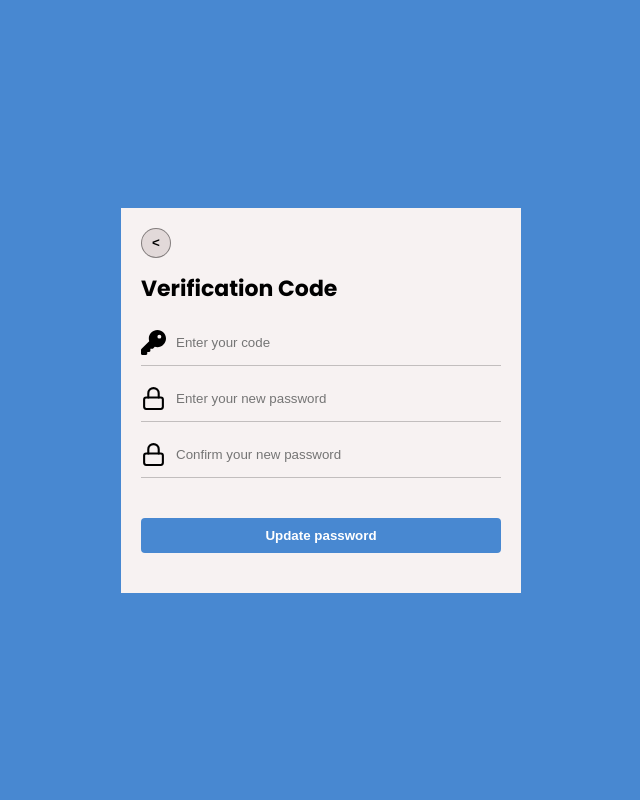
After one commit to k4ik/LoginForm, a PHP site: page /views/verification-code.php in a window 1280 px wide. The commit adds this page. Shown: the whole page, without its empty margins (319-959 px from the left). Run offline with PHP 8.4, Linux system fonts and the light colour scheme.

Commit message:
feat: create Verification Code view

```diff
--- a/assets/styles/index.css
+++ b/assets/styles/index.css
@@ -101,6 +101,11 @@ body {
     color: rgb(109, 104, 104);
 }
 
+.container form img {
+    width: 25px;
+    height: 25px;
+}
+
 .forgot-password-button {
     border-radius: 50%;
     width: 30px;
@@ -111,6 +116,11 @@ body {
     margin-bottom: 20px;
 }
 
+.forgot-password-button a {
+    text-decoration: none;
+    color: black;
+}
+
 .forgot-password-button:hover {
     transition: .5s;
     background-color: rgb(209, 199, 199);
--- a/index.php
+++ b/index.php
@@ -4,7 +4,8 @@ $routes = [
     '/signup' => './views/signup.php',
     '/forgot-password' => './views/forgot-password.php',
     '/home' => './views/home.php',
-    '/logout' => './includes/logout.php'
+    '/logout' => './includes/logout.php',
+    '/verification-code' => './views/verification-code.php'
 ];
 
 $url = parse_url($_SERVER['REQUEST_URI'], PHP_URL_PATH);
--- /dev/null
+++ b/views/verification-code.php
@@ -0,0 +1,36 @@
+<!DOCTYPE html>
+<html lang="en">
+<head>
+    <meta charset="UTF-8">
+    <meta name="viewport" content="width=device-width, initial-scale=1.0">
+    <title>Verification Code</title>
+    <link rel="shortcut icon" href="../assets/images/favicon.ico" type="image/x-icon">
+    <link rel="stylesheet" href="../assets/styles/reset.css">
+    <link rel="stylesheet" href="../assets/styles/index.css">
+</head>
+<body>
+    <div class="container">
+        <button class="forgot-password-button">
+            <a href="/forgot-password">
+                <p><</p>
+            </a>
+        </button>
+        <h1>Verification Code</h1>
+        <form action="../controller/VerificationCodeController.php" method="post">
+            <fieldset>
+                <img src="../assets/images/key.svg" alt="mail icon">
+                <input type="text" placeholder="Enter your code" name="code">
+            </fieldset>
+            <fieldset>
+                <img src="../assets/images/lock.svg" alt="mail icon">
+                <input type="text" placeholder="Enter your new password" name="newPassword">
+            </fieldset>
+            <fieldset>
+                <img src="../assets/images/lock.svg" alt="mail icon">
+                <input type="text" placeholder="Confirm your new password" name="confirmedPassword">
+            </fieldset>
+            <button>Update password</button>
+        </form>
+    </div>
+</body>
+</html>
```
Also changed, not shown: assets/images/key.svg (added).
